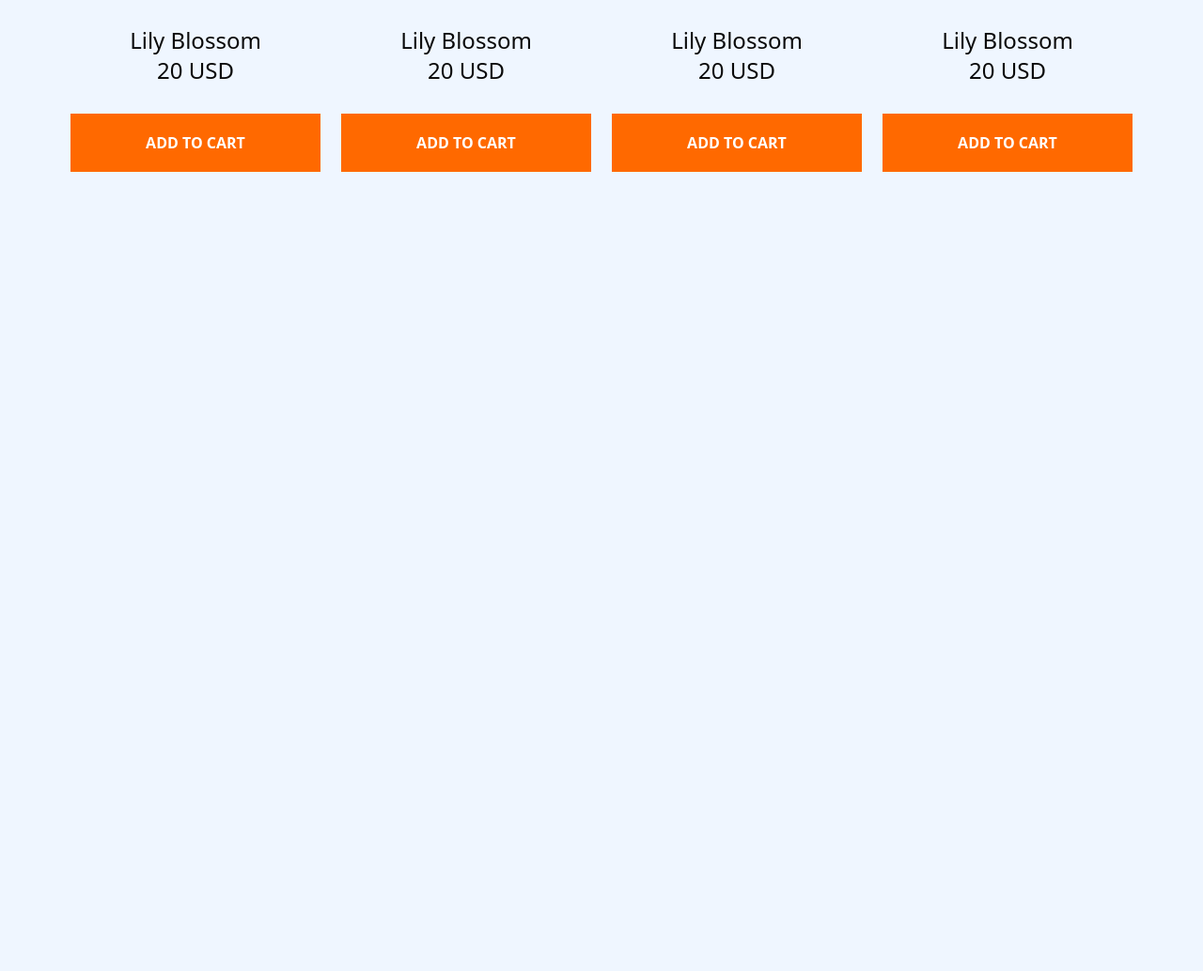
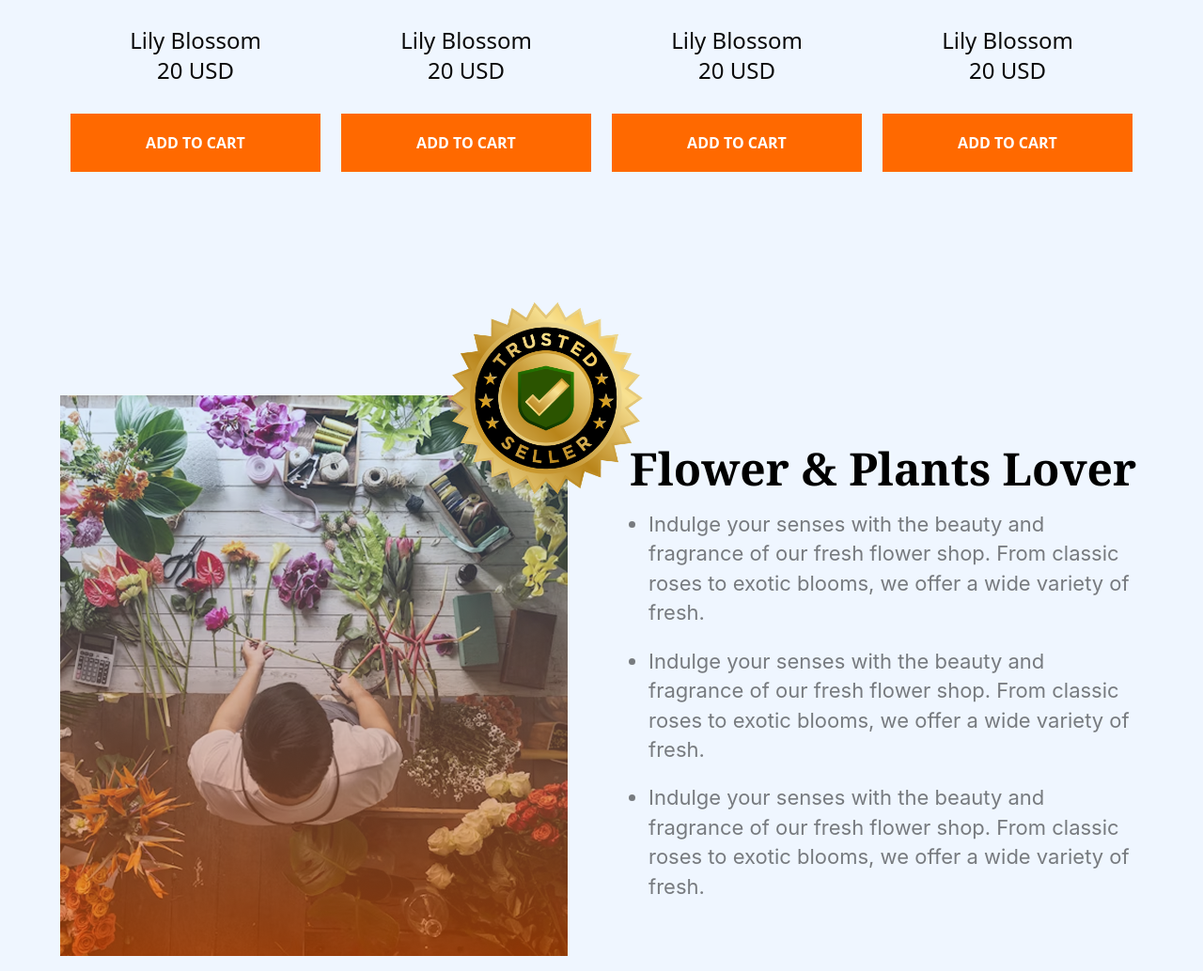
Before and after one commit to sadtafhim/Assignment2--Flowershop-Responsive, a plain HTML site: page index.html in a window 1280 px wide. Shown: the part 1907-2941 px from the top of the page at 94% size. Before the commit the page ends 2118 px from the top, so only its background shows below. Drawn offline with nearby package versions, Linux system fonts and the light colour scheme.

Commit message:
best section done

```diff
--- a/index.html
+++ b/index.html
@@ -73,7 +73,7 @@
           class="col-span-2 mx-auto w-[361px] text-center xl:col-span-4 xl:w-full xl:mb-[50px]"
         >
           <h1
-            class="noto-serif-header text-black font-bold text-2xl mb-4 xl:text-5xl "
+            class="noto-serif-header text-black font-bold text-2xl mb-4 xl:text-5xl"
           >
             <span class="text-orange-600">Our</span> Plants
           </h1>
@@ -279,6 +279,52 @@
           </button>
         </div>
       </section>
+      <!-- flower lover -->
+      <section
+        class="flex flex-col xl:max-w-6xl xl:flex-row mx-auto items-center justify-center xl:mt-[210px]"
+      >
+        <div class="xl:relative">
+          <img
+            class="max-w-[361px] xl:max-w-[540px] mx-auto mb-4 xl:mr-[60px]"
+            src="assets/flower-store.png"
+            alt=""
+          />
+          <img class="hidden xl:absolute xl:block xl:max-w-[286px] xl:top-[-140px] xl:right-[-60px] z-10" src="assets/trusted-badge.png" alt="">
+        </div>
+        <div class="w-[361px] mx-auto xl:w-[540px]">
+          <h1
+            class="noto-serif-header text-2xl font-bold text-black mb-4 xl:text-5xl xl:mb-5"
+          >
+            Flower & Plants Lover
+          </h1>
+          <ul class="pl-5 list-disc">
+            <li
+              id="special-color"
+              class="inter-text text-sm mb-4 xl:text-[22px] xl:mb-5"
+            >
+              Indulge your senses with the beauty and fragrance of our fresh
+              flower shop. From classic roses to exotic blooms, we offer a wide
+              variety of fresh.
+            </li>
+            <li
+              id="special-color"
+              class="inter-text text-sm mb-4 xl:text-[22px] xl:mb-5"
+            >
+              Indulge your senses with the beauty and fragrance of our fresh
+              flower shop. From classic roses to exotic blooms, we offer a wide
+              variety of fresh.
+            </li>
+            <li
+              id="special-color"
+              class="inter-text text-sm mb-4 xl:text-[22px] xl:mb-5"
+            >
+              Indulge your senses with the beauty and fragrance of our fresh
+              flower shop. From classic roses to exotic blooms, we offer a wide
+              variety of fresh.
+            </li>
+          </ul>
+        </div>
+      </section>
     </main>
     <footer></footer>
   </body>
```
